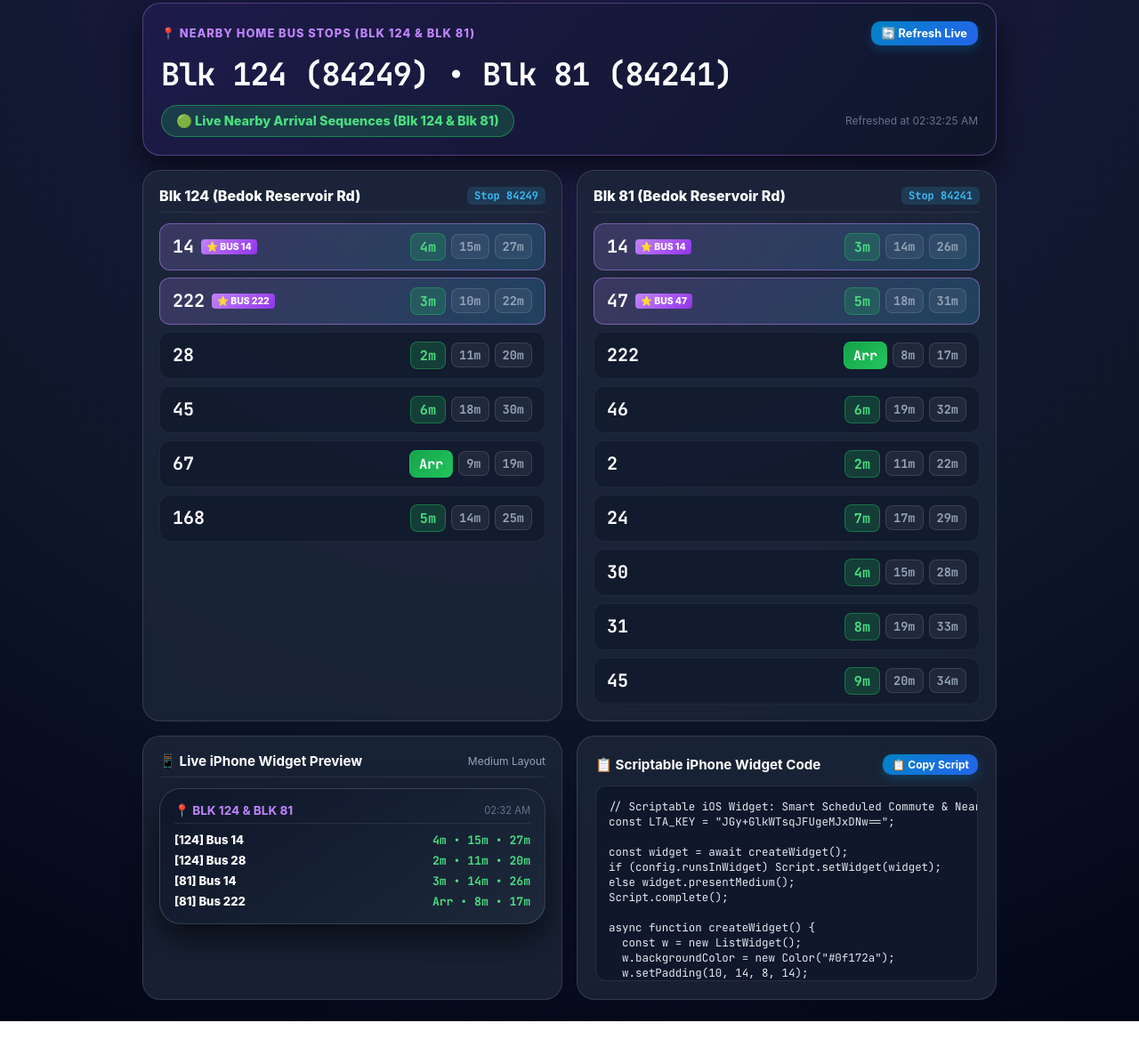
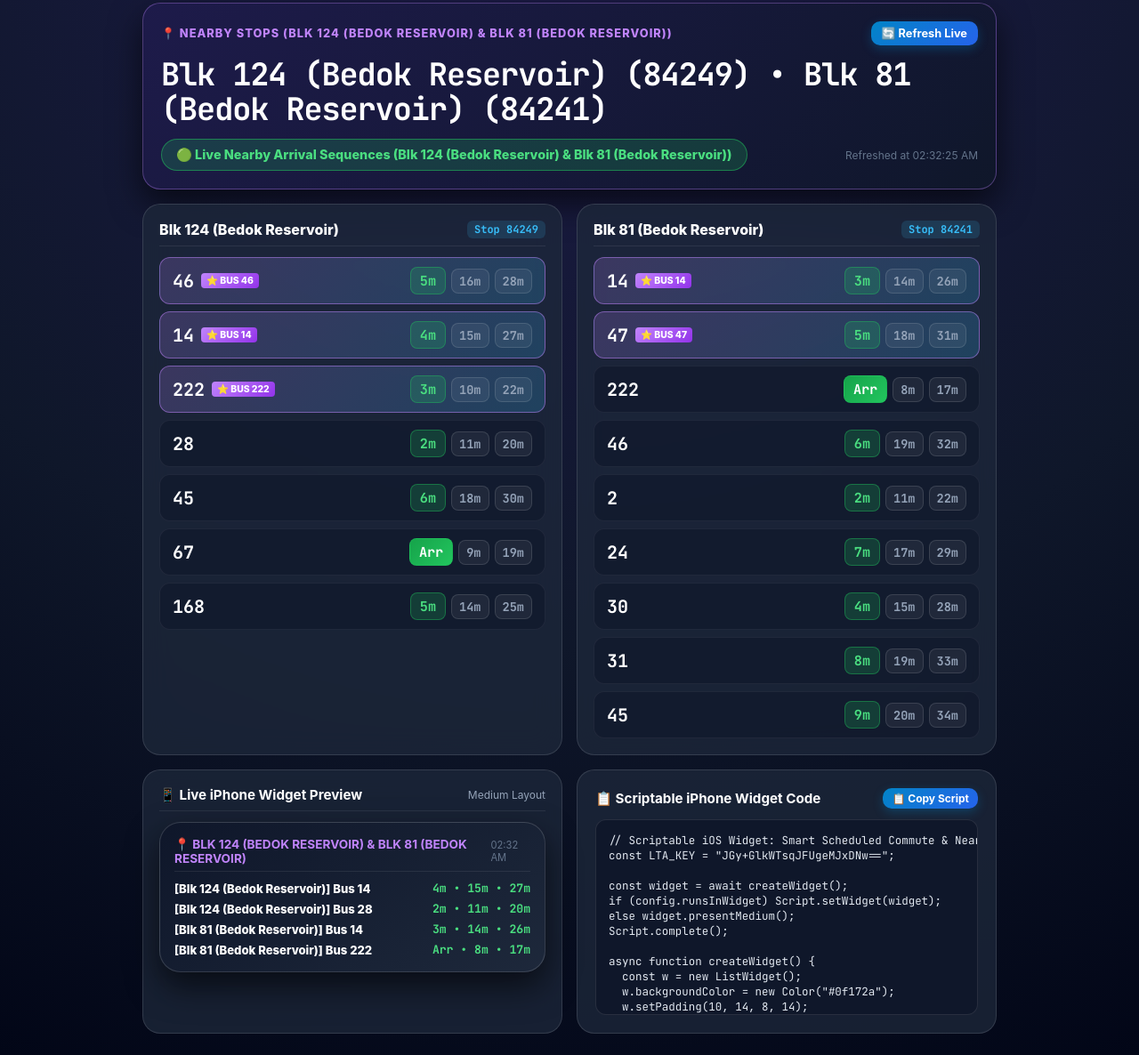
Before and after one commit to vaibhavbhootna/singapore-commute-manager, a website: page index.html in a window 1280 px wide. Shown: the part 179-1365 px from the top of the page at 89% size. Before the commit the page ends 1327 px from the top, so only its background shows below. Drawn offline with Linux system fonts and the light colour scheme; no server answers; a web font is replaced by a local one.

Commit message:
Enforce strict resolution of bus stop names from stopLookup dictionary

```diff
--- a/index.html
+++ b/index.html
@@ -3,7 +3,7 @@
 <head>
   <meta charset="UTF-8">
   <meta name="viewport" content="width=device-width, initial-scale=1.0">
-  <title>Singapore Commute Manager - JSON DB Powered</title>
+  <title>Singapore Commute Manager - Stop Lookup Names</title>
   <link rel="preconnect" href="https://fonts.googleapis.com">
   <link rel="preconnect" href="https://fonts.gstatic.com" crossorigin>
   <link href="https://fonts.googleapis.com/css2?family=SF+Pro+Display:wght@400;500;600;700;800;900&family=Inter:wght@400;500;600;700;800&family=JetBrains+Mono:wght@400;500;600;700&display=swap" rel="stylesheet">
@@ -664,7 +664,7 @@
       </div>
       <div style="display: flex; align-items: center; gap: 10px;">
         <button class="btn btn-secondary" id="toggleDashboardModeBtn">📊 Dashboard Only Mode</button>
-        <div class="live-clock" id="clock">14:27:00 SGT</div>
+        <div class="live-clock" id="clock">14:32:00 SGT</div>
       </div>
     </header>
 
@@ -763,7 +763,7 @@
             <div style="display: flex; align-items: center; gap: 6px; font-weight: 700; font-size: 0.85rem; color: var(--accent-purple);" id="wTitle">
               📍 NEARBY STOPS
             </div>
-            <div style="font-size: 0.7rem; color: var(--text-muted);" id="wClock">14:27</div>
+            <div style="font-size: 0.7rem; color: var(--text-muted);" id="wClock">14:32</div>
           </div>
 
           <div id="wBody" style="display: flex; flex-direction: column; gap: 6px;">
@@ -832,7 +832,7 @@
             </div>
             <div class="form-row">
               <label>Transfer Stop Name:</label>
-              <input type="text" id="inputTransferName" placeholder="Opp Amber Residences" class="form-input">
+              <input type="text" id="inputTransferName" placeholder="Tanah Merah Stn Exit B" class="form-input">
             </div>
             <div class="form-row">
               <label>Connect Bus & Ride 2:</label>
@@ -850,7 +850,7 @@
             </div>
             <div class="form-row">
               <label>Destination Stop Name:</label>
-              <input type="text" id="inputOfficeName" placeholder="Changi Office" class="form-input">
+              <input type="text" id="inputOfficeName" placeholder="Changi City Pt" class="form-input">
             </div>
           </div>
 
@@ -958,23 +958,21 @@
     });
 
     const busStopLookup = {
-      '84249': 'Blk 124 (Bedok Reservoir)',
-      '84241': 'Blk 81 (Bedok Reservoir)',
-      '85091': 'Opp Amber Residences',
-      '96381': 'Changi Business Park',
-      '84009': 'Bedok Bus Interchange',
-      '02051': 'Opp Ritz-Carlton',
-      '02049': 'Raffles Hotel',
-      '04169': 'City Hall Stn Exit B',
-      '03218': 'Dhoby Ghaut Stn Exit B',
-      '08057': 'Plaza Singapura',
-      '20251': 'Jurong East Int',
-      '17009': 'Clementi Int'
+      '84201': 'Bedok Resvr Stn Exit A',
+      '84209': 'Bedok Resvr Stn Exit B',
+      '84249': 'Blk 124',
+      '84241': 'Blk 81',
+      '85099': 'Tanah Merah Stn Exit A',
+      '85091': 'Tanah Merah Stn Exit B',
+      '96381': 'Changi City Pt',
+      '96389': 'Opp Changi City Pt',
+      '84009': 'Bedok Int'
     };
 
+    // STRICT: RESOLVE NAMES FROM STOP LOOKUP DICTIONARY ONLY
     function getBusStopName(code, customName) {
+      if (code && busStopLookup[code]) return busStopLookup[code];
       if (customName && customName.trim() !== '') return customName;
-      if (busStopLookup[code]) return busStopLookup[code];
       return `Stop ${code}`;
     }
 
@@ -985,13 +983,13 @@
         id: 'r1',
         name: '🏢 Morning Office',
         originStopCode: '84241',
-        originStopName: 'Blk 81 (Home)',
+        originStopName: 'Blk 81',
         originBusNo: '14',
         transferStopCode: '85091',
-        transferStopName: 'Transfer (Amber Rd)',
+        transferStopName: 'Tanah Merah Stn Exit B',
         transferBusNo: '47',
         officeStopCode: '96381',
-        officeStopName: 'Office (Changi)',
+        officeStopName: 'Changi City Pt',
         ride1Min: 12,
         ride2Min: 18,
         activeDays: [1, 2, 3, 4, 5],
@@ -1002,13 +1000,13 @@
         id: 'r2',
         name: '🏠 Evening Home',
         originStopCode: '96381',
-        originStopName: 'Office (Changi)',
+        originStopName: 'Changi City Pt',
         originBusNo: '47',
         transferStopCode: '85091',
-        transferStopName: 'Transfer (Amber Rd)',
+        transferStopName: 'Tanah Merah Stn Exit B',
         transferBusNo: '14',
         officeStopCode: '84241',
-        officeStopName: 'Blk 81 (Home)',
+        officeStopName: 'Blk 81',
         ride1Min: 18,
         ride2Min: 12,
         activeDays: [1, 2, 3, 4, 5],
@@ -1173,15 +1171,15 @@
       document.getElementById('formRouteId').value = r.id;
       document.getElementById('inputRouteName').value = r.name;
       document.getElementById('inputOriginStop').value = r.originStopCode;
-      document.getElementById('inputOriginName').value = r.originStopName || '';
+      document.getElementById('inputOriginName').value = getBusStopName(r.originStopCode, r.originStopName);
       document.getElementById('inputOriginBus').value = r.originBusNo;
       document.getElementById('inputRide1').value = r.ride1Min;
       document.getElementById('inputTransferStop').value = r.transferStopCode;
-      document.getElementById('inputTransferName').value = r.transferStopName || '';
+      document.getElementById('inputTransferName').value = getBusStopName(r.transferStopCode, r.transferStopName);
       document.getElementById('inputTransferBus').value = r.transferBusNo;
       document.getElementById('inputRide2').value = r.ride2Min;
       document.getElementById('inputOfficeStop').value = r.officeStopCode;
-      document.getElementById('inputOfficeName').value = r.officeStopName || '';
+      document.getElementById('inputOfficeName').value = getBusStopName(r.officeStopCode, r.officeStopName);
       document.getElementById('inputStartHour').value = r.startHour !== undefined ? r.startHour : 10;
       document.getElementById('inputEndHour').value = r.endHour !== undefined ? r.endHour : 12;
 
@@ -1312,6 +1310,7 @@
             { ServiceNo: '14', NextBus: makeBus(4), NextBus2: makeBus(15), NextBus3: makeBus(27) },
             { ServiceNo: '28', NextBus: makeBus(2), NextBus2: makeBus(11), NextBus3: makeBus(20) },
             { ServiceNo: '45', NextBus: makeBus(6), NextBus2: makeBus(18), NextBus3: makeBus(30) },
+            { ServiceNo: '46', NextBus: makeBus(5), NextBus2: makeBus(16), NextBus3: makeBus(28) },
             { ServiceNo: '67', NextBus: makeBus(1), NextBus2: makeBus(9), NextBus3: makeBus(19) },
             { ServiceNo: '168', NextBus: makeBus(5), NextBus2: makeBus(14), NextBus3: makeBus(25) },
             { ServiceNo: '222', NextBus: makeBus(3), NextBus2: makeBus(10), NextBus3: makeBus(22) }
@@ -1400,7 +1399,9 @@
     }
 
     function renderWeekendWidgetPreview(services1, services2) {
-      document.getElementById('wTitle').textContent = "📍 BLK 124 & BLK 81";
+      const name1 = getBusStopName('84249');
+      const name2 = getBusStopName('84241');
+      document.getElementById('wTitle').textContent = `📍 ${name1.toUpperCase()} & ${name2.toUpperCase()}`;
       document.getElementById('wClock').textContent = new Date().toLocaleTimeString([], { hour: '2-digit', minute: '2-digit' });
 
       const wBody = document.getElementById('wBody');
@@ -1408,8 +1409,8 @@
       wBody.innerHTML = '';
 
       const combined = [
-        ...(services1 || []).slice(0, 2).map(s => ({ ...s, stopLabel: '124' })),
-        ...(services2 || []).slice(0, 2).map(s => ({ ...s, stopLabel: '81' }))
+        ...(services1 || []).slice(0, 2).map(s => ({ ...s, stopLabel: name1 })),
+        ...(services2 || []).slice(0, 2).map(s => ({ ...s, stopLabel: name2 }))
       ];
 
       combined.forEach(s => {
@@ -1441,15 +1442,18 @@
 
       // TAB 1: DEFAULT NEARBY STOPS MODE (84249 & 84241)
       if (currentMainTab === 'nearby') {
-        document.getElementById('heroRouteName').textContent = "📍 NEARBY HOME BUS STOPS (BLK 124 & BLK 81)";
-        document.getElementById('heroEta').textContent = "Blk 124 (84249) • Blk 81 (84241)";
+        const name84249 = getBusStopName('84249');
+        const name84241 = getBusStopName('84241');
+
+        document.getElementById('heroRouteName').textContent = `📍 NEARBY STOPS (${name84249.toUpperCase()} & ${name84241.toUpperCase()})`;
+        document.getElementById('heroEta').textContent = `${name84249} (84249) • ${name84241} (84241)`;
         pill.className = "status-pill pill-green";
-        pill.innerHTML = `🟢 Live Nearby Arrival Sequences (Blk 124 & Blk 81)`;
+        pill.innerHTML = `🟢 Live Nearby Arrival Sequences (${name84249} & ${name84241})`;
 
         grid.innerHTML = `
           <div class="stop-card">
             <div class="stop-card-header">
-              <div class="custom-name-display">Blk 124 (Bedok Reservoir Rd)</div>
+              <div class="custom-name-display">${name84249}</div>
               <span class="stop-code-badge">Stop 84249</span>
             </div>
             <div class="bus-live-list" id="listStop84249"></div>
@@ -1457,7 +1461,7 @@
 
           <div class="stop-card">
             <div class="stop-card-header">
-              <div class="custom-name-display">Blk 81 (Bedok Reservoir Rd)</div>
+              <div class="custom-name-display">${name84241}</div>
               <span class="stop-code-badge">Stop 84241</span>
             </div>
             <div class="bus-live-list" id="listStop84241"></div>
@@ -1469,7 +1473,7 @@
         const init84249 = getFallbackDataForStop('84249');
         const init84241 = getFallbackDataForStop('84241');
 
-        renderStopLiveView('listStop84249', init84249.Services, ['14', '222'], 99);
+        renderStopLiveView('listStop84249', init84249.Services, ['46', '14', '222'], 99);
         renderStopLiveView('listStop84241', init84241.Services, ['14', '47'], 99);
         renderWeekendWidgetPreview(init84249.Services, init84241.Services);
 
@@ -1481,7 +1485,7 @@
         const live84249 = (d84249 && d84249.Services && d84249.Services.length > 0) ? d84249 : init84249;
         const live84241 = (d84241 && d84241.Services && d84241.Services.length > 0) ? d84241 : init84241;
 
-        renderStopLiveView('listStop84249', live84249.Services, ['14', '222'], 99);
+        renderStopLiveView('listStop84249', live84249.Services, ['46', '14', '222'], 99);
         renderStopLiveView('listStop84241', live84241.Services, ['14', '47'], 99);
         renderWeekendWidgetPreview(live84249.Services, live84241.Services);
 
@@ -1500,7 +1504,7 @@
       const transferStopName = getBusStopName(activeRoute.transferStopCode, activeRoute.transferStopName);
       const officeStopName = getBusStopName(activeRoute.officeStopCode, activeRoute.officeStopName);
 
-      // Update Node Card Names
+      // Update Node Card Names strictly from stopLookup
       document.getElementById('vOrigName').textContent = originStopName;
       document.getElementById('vTransName').textContent = transferStopName;
       document.getElementById('vOfficeName').textContent = officeStopName;
@@ -1717,12 +1721,12 @@ async function createWidget() {
     w.addSpacer(4);
 
     const [d124, d81] = await Promise.all([fetchStop("84249"), fetchStop("84241")]);
-    const s124 = d124?.Services?.find(s => s.ServiceNo === "14");
+    const s124 = d124?.Services?.find(s => s.ServiceNo === "46");
     const s81 = d81?.Services?.find(s => s.ServiceNo === "14");
 
     const row1 = w.addStack();
     row1.centerAlignContent();
-    const r1L = row1.addText("🚏 Blk 124 (14): ");
+    const r1L = row1.addText("🚏 Blk 124 (46): ");
     r1L.font = Font.systemFont(11); r1L.textColor = new Color("#94a3b8");
     row1.addSpacer();
     const m124 = [calcMin(s124?.NextBus?.EstimatedArrival), calcMin(s124?.NextBus2?.EstimatedArrival)].filter(x => x !== "-").join(" • ");
```
